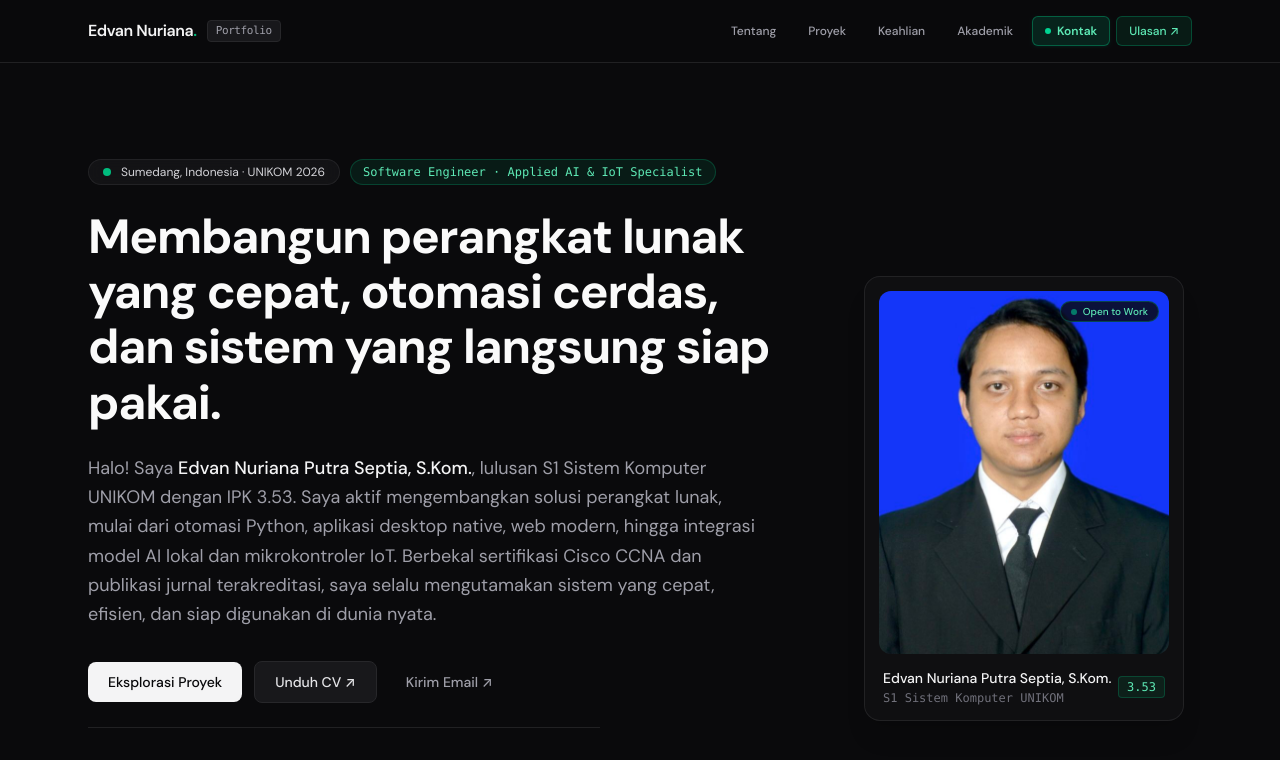
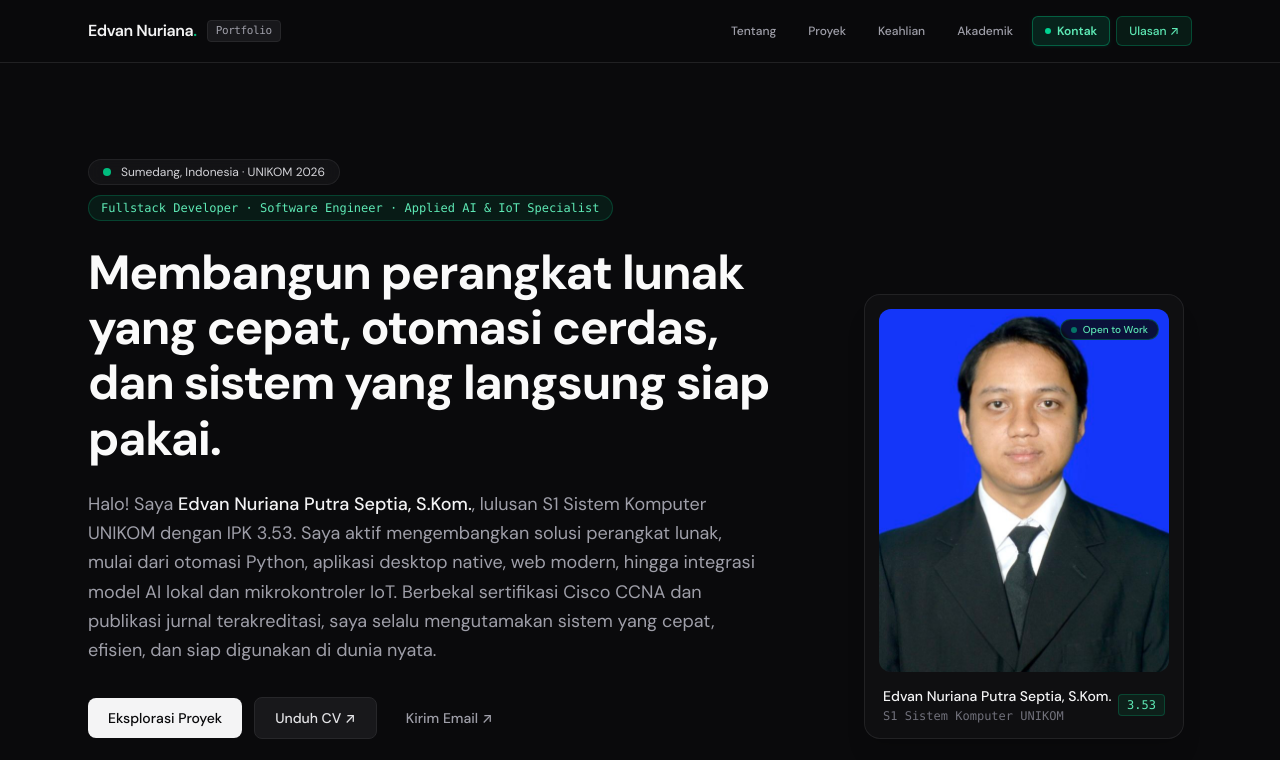
Before and after one commit to EdvanVPRoject/portofolio, a Next.js app: page / in a window 1280 px wide. Shown: the top 760 px of the page. Built offline with nearby package versions, Linux system fonts and the light colour scheme.

Commit message:
content(hero): add Fullstack Developer to role badge

```diff
--- a/src/app/page.tsx
+++ b/src/app/page.tsx
@@ -697,7 +697,7 @@ export default function PortfolioPage() {
                   <span>Sumedang, Indonesia · UNIKOM 2026</span>
                 </div>
                 <span className="rounded-full border border-emerald-500/25 bg-emerald-500/10 px-3 py-1 font-mono text-xs text-emerald-300">
-                  Software Engineer · Applied AI & IoT Specialist
+                  Fullstack Developer · Software Engineer · Applied AI & IoT Specialist
                 </span>
               </div>
 
```
